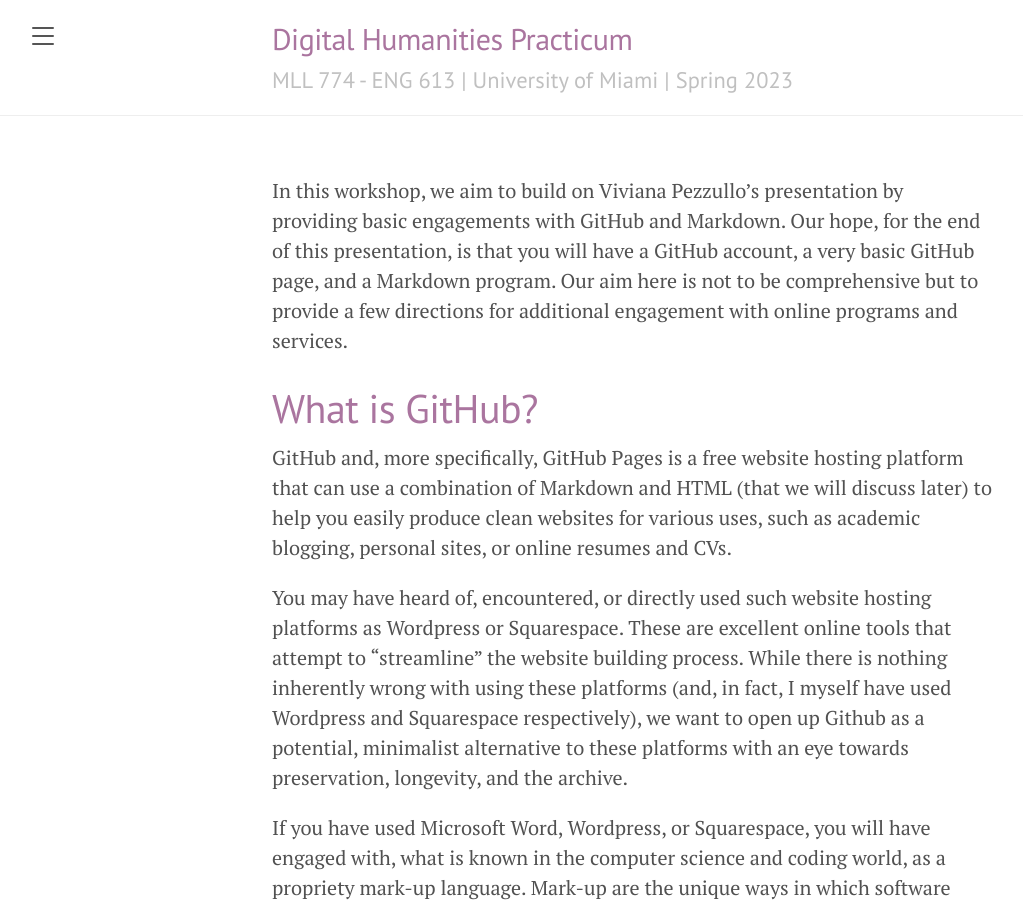
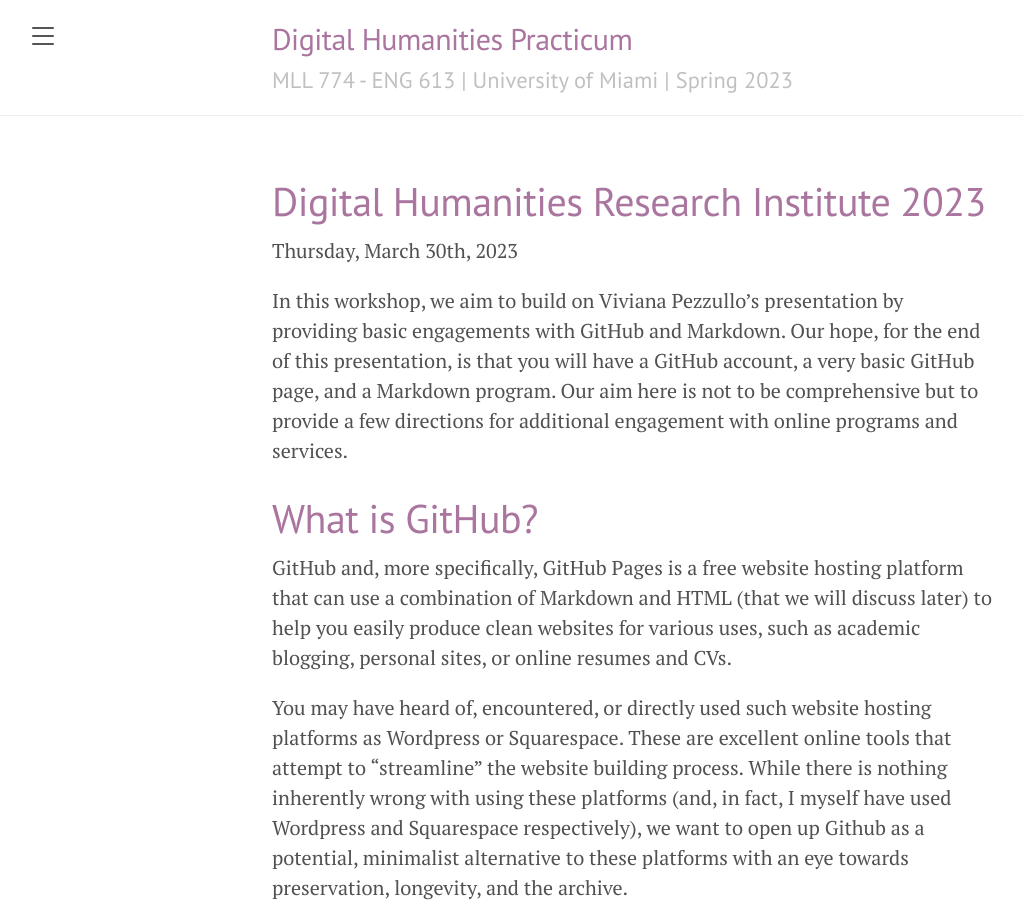
Before and after one commit to susannalles/DHPracticum_Spring23, a Jekyll site: the page built from DHRI_2023.md, in a window 1280 px wide and 900 px high. Shown: the whole window, without its empty margins (8-1031 px from the left). Built offline with Jekyll 4.4.1, drawn with Linux system fonts in a browser that asks for light colours; our own code applies the rules of GitHub Pages for plain Markdown files.

Commit message:
Update and rename DHRI - March 30 - Lesson Plan.md to DHRI_2023.md

```diff
--- a/DHRI - March 30 - Lesson Plan.md
+++ b/DHRI_2023.md
@@ -1,3 +1,10 @@
+---
+layout: page
+title: Digital Humanities Research Institute 2023
+---
+
+Thursday, March 30th, 2023
+
 In this workshop, we aim to build on Viviana Pezzullo's presentation by providing basic engagements with GitHub and Markdown. Our hope, for the end of this presentation, is that you will have a GitHub account, a very basic GitHub page, and a Markdown program. Our aim here is not to be comprehensive but to provide a few directions for additional engagement with online programs and services.
 
 # What is GitHub?
```
